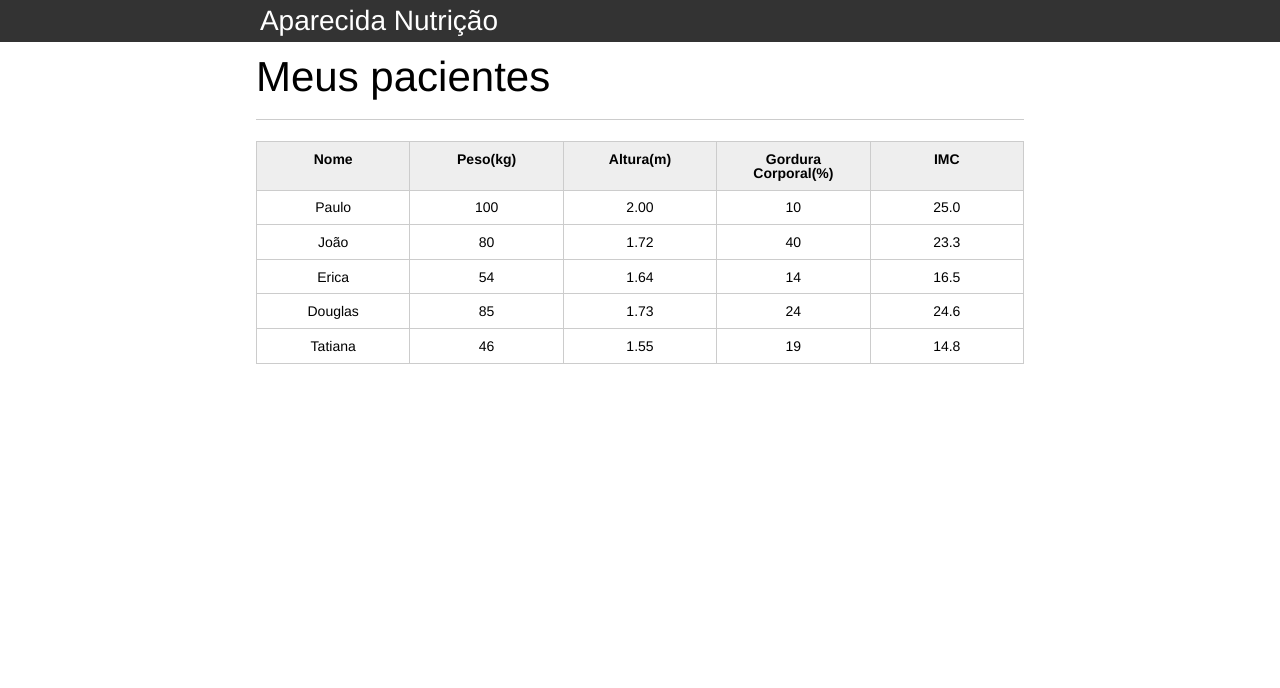
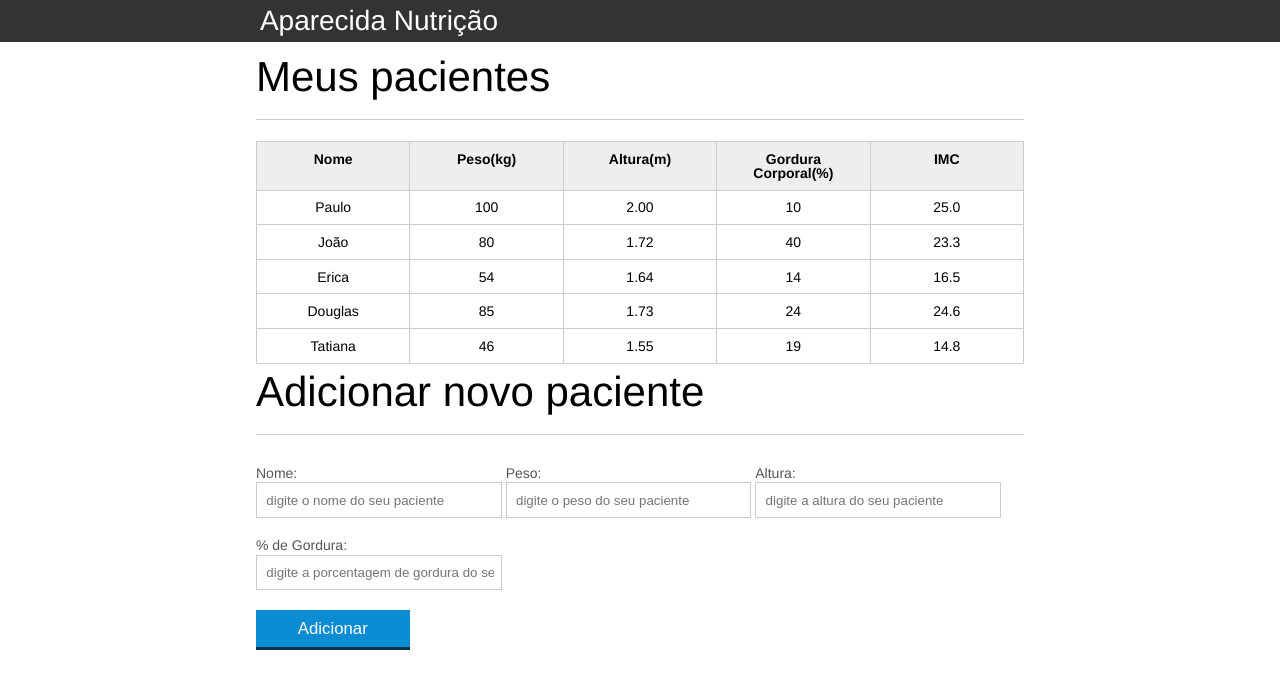
Before and after one commit to joilsonLeal/rota-node, a plain HTML site: page introducao-javascript/index.html in a window 1280 px wide. Drawn offline with Linux system fonts and the light colour scheme.

Commit message:
feature: adiciona formulário para cadastrar novos pacientes

```diff
--- a/introducao-javascript/index.html
+++ b/introducao-javascript/index.html
@@ -72,6 +72,32 @@
 
 			</section>
 		</main>
+
+		<section class="container">
+			<h2 id="titulo-form">Adicionar novo paciente</h2>
+			<form>
+				<div class="grupo">
+					<label for="nome">Nome:</label>
+					<input id="nome" name="nome" type="text" placeholder="digite o nome do seu paciente" class="campo">
+				</div>
+				<div class="grupo">
+					<label for="peso">Peso:</label>
+					<input id="peso" name="peso" type="text" placeholder="digite o peso do seu paciente" class="campo campo-medio">
+				</div>
+				<div class="grupo">
+					<label for="altura">Altura:</label>
+					<input id="altura" name="altura" type="text" placeholder="digite a altura do seu paciente" class="campo campo-medio">
+				</div>
+				<div class="grupo">
+					<label for="gordura">% de Gordura:</label>
+					<input id="gordura" type="text" placeholder="digite a porcentagem de gordura do seu paciente" class="campo campo-medio">
+				</div>
+
+				<button id="adicionar-paciente" class="botao bto-principal">Adicionar</button>
+			</form>
+		</section>
+
+
 		<script src="./js/index.js"></script>
 	</body>
 </html>
```
